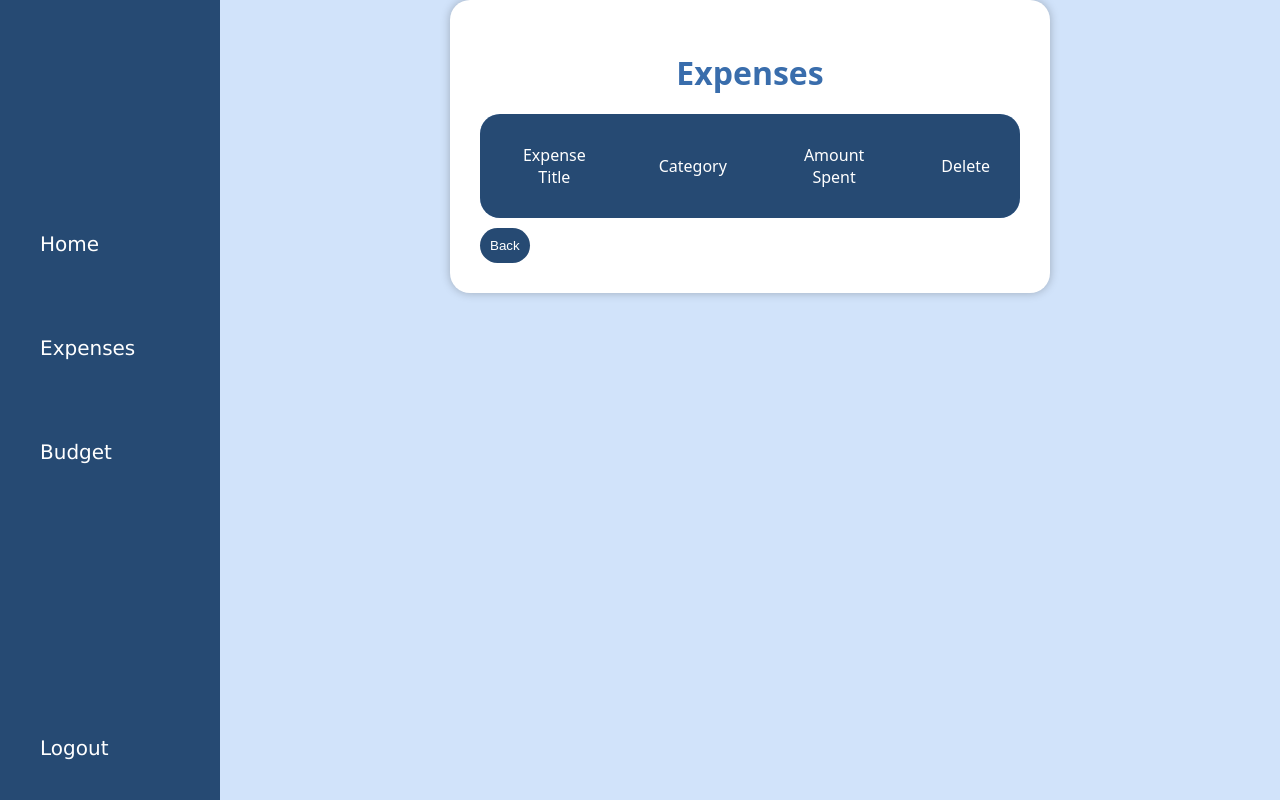
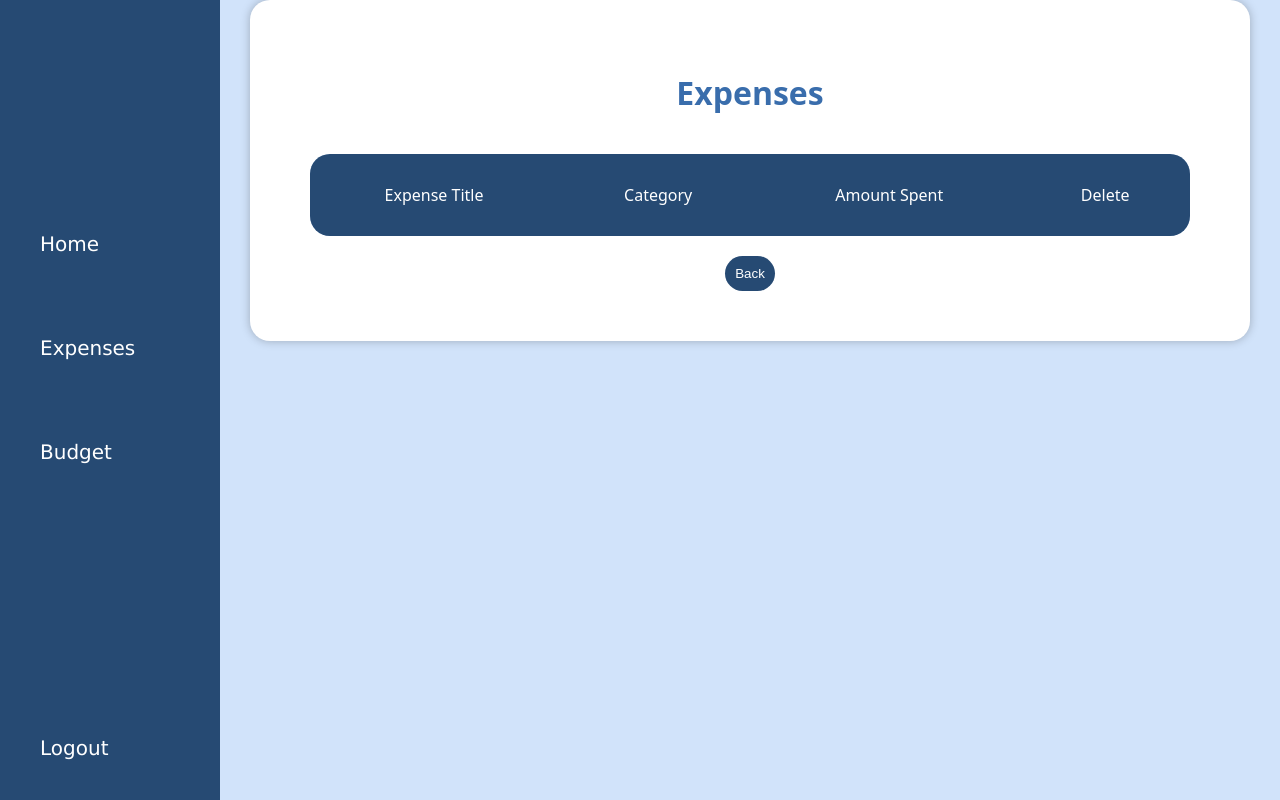
Before and after one commit to Cnnb01/SpendWise, a Flask app: page /expenses/display in a window 1280 px wide. Run offline with Flask 3, Linux system fonts and the light colour scheme; lists and menus that the app fills with data are empty; some web fonts are replaced.

Commit message:
Add expenses table styling on top of budget tables

```diff
--- a/spendwise/static/css/tables.css
+++ b/spendwise/static/css/tables.css
@@ -1,10 +1,14 @@
 @import url('variables.css');
 
 #table-container{
-    width: 100%;
-    max-width: 600px;
+	display: flex;
+	flex-direction: column;
+	align-items: center;
+	gap: 10px;
+    min-width: 600px;
+    max-width: 1000px;
     margin: 0 auto;
-    padding: 30px;
+    padding: 50px 60px;
     box-shadow: 0px 0px 10px rgba(0,0,0,0.25);
     overflow: hidden;
     border-radius: var(--radius-large);
@@ -14,7 +18,7 @@
 
 table {
     width: 100%;
-    max-width: 600px;
+    min-width: 600px;
     margin: 0 auto;
     padding: 30px;
     overflow: hidden;
@@ -22,7 +26,7 @@ table {
     background-color: var(--blue-200);
 }
 
-#budget-title-section {
+.title-section {
     display: flex;
     flex-direction: column;
     align-items: center; /* Centers items horizontally */
@@ -32,51 +36,45 @@ table {
     width: 80vh;
 }
 
-#budget-title-section label, h1 {
+.title-section label, h1 {
     margin-bottom: 10px;
     color: var(--blue-400);
     text-align: center;
 }
 
-#budget-title-section input, #budget-creation-table input {
+.title-section input,
+#budget-creation-table input,
+#expense-creation-table input {
     width: 100%;
-    max-width: 400px; /* Optional: sets a maximum width for the input */
     padding: 10px;
     border: 1px solid var(--blue-300);
     border-radius: var(--radius-normal);
-    font-size: 16px;
+    font-size: var(--font-size-large);
 	text-align: center;
 	outline: none;
 }
 
 
-#budget-title-section input:focus{
+.title-section input:focus{
     border-color: var(--blue-400);
     outline: none;
     box-shadow: 0 0 5px rgba(0, 123, 255, 0.5);
 	border: 1px solid var(--blue-300);
-
 }
 
-input {
-	border: none;
-	outline: none;
+.info-entry {
+	width: 100%;
 }
 
-/* initially, do not show the table, and the create budget button */
-#budget-creation-table,
-#create-budget-btn,
-#add-item-btn {
-  display: none;
-}
-
-#budget_table {
+#budget_table,
+#expense_table {
     width: 100%;
     margin-top: 20px;
     border-collapse: collapse; /* Collapse borders */
 }
 
-#budget_table th {
+#budget_table th,
+#expense_table th {
     background-color: var(--blue-500);
     color: white;
     text-align: center;
@@ -84,23 +82,27 @@ input {
     font-weight: 300;
 }
 
-#budget-creation-table {
+#budget-creation-table,
+#expense-creation-table {
 	background-color: var(--blue-200);
     color: var(--blue-500);
 	font-weight: 400;
 }
 
-#budget_table td {
+#budget_table td
+#expense_table td {
     padding-inline: 40px;
     border-top: 1px solid var(--grey-200);
     border-bottom: 1px solid var(--grey-200); /* add border to the bottom of the cells */
 }
 
-#budget_table tr:nth-child(odd) {
+#budget_table tr:nth-child(odd)
+#expense_table tr:nth-child(odd) {
     background-color: var(--blue-200); /* add a background color to every odd row */
 }
 
-#budget_table tr:nth-child(even) {
+#budget_table tr:nth-child(even)
+#expense_table tr:nth-child(even) {
     background-color: var(--blue-300); /* add a background color to every even row */
 }
 
@@ -112,18 +114,11 @@ button {
     border: none;
     padding: 10px;
     cursor: pointer;
-    transition: background-color 0.3s ease;
+    transition: background-color 0.2s ease;
 }
 
-
-
-.budget-info {
+.budget-info
+.expense-info {
 	display: flex;
 	gap: 10px;
 }
-
-#add-item-btn,
-#create-budget-btn {
-	margin-top: 20px;
-	width: 40%;
-}
```
